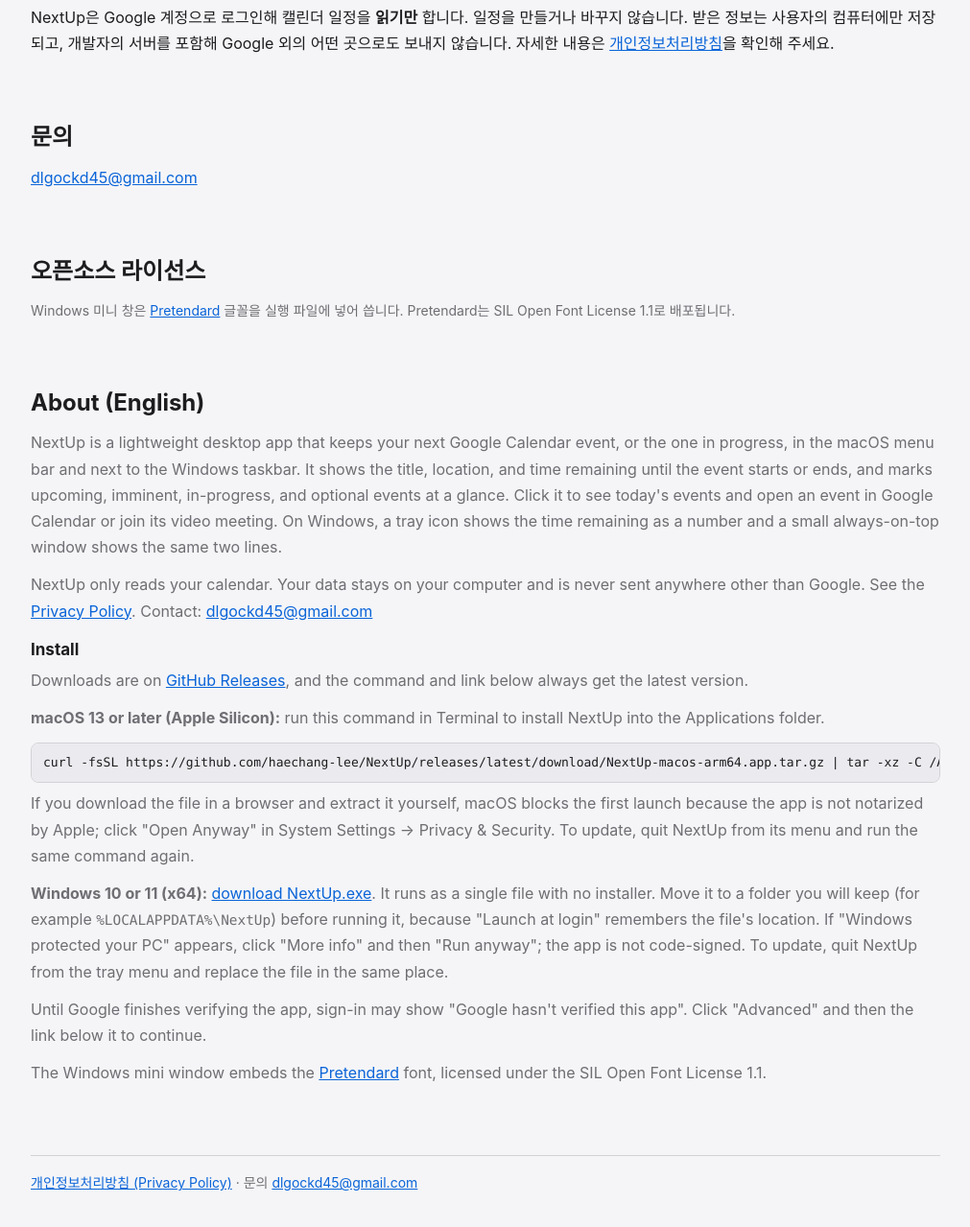
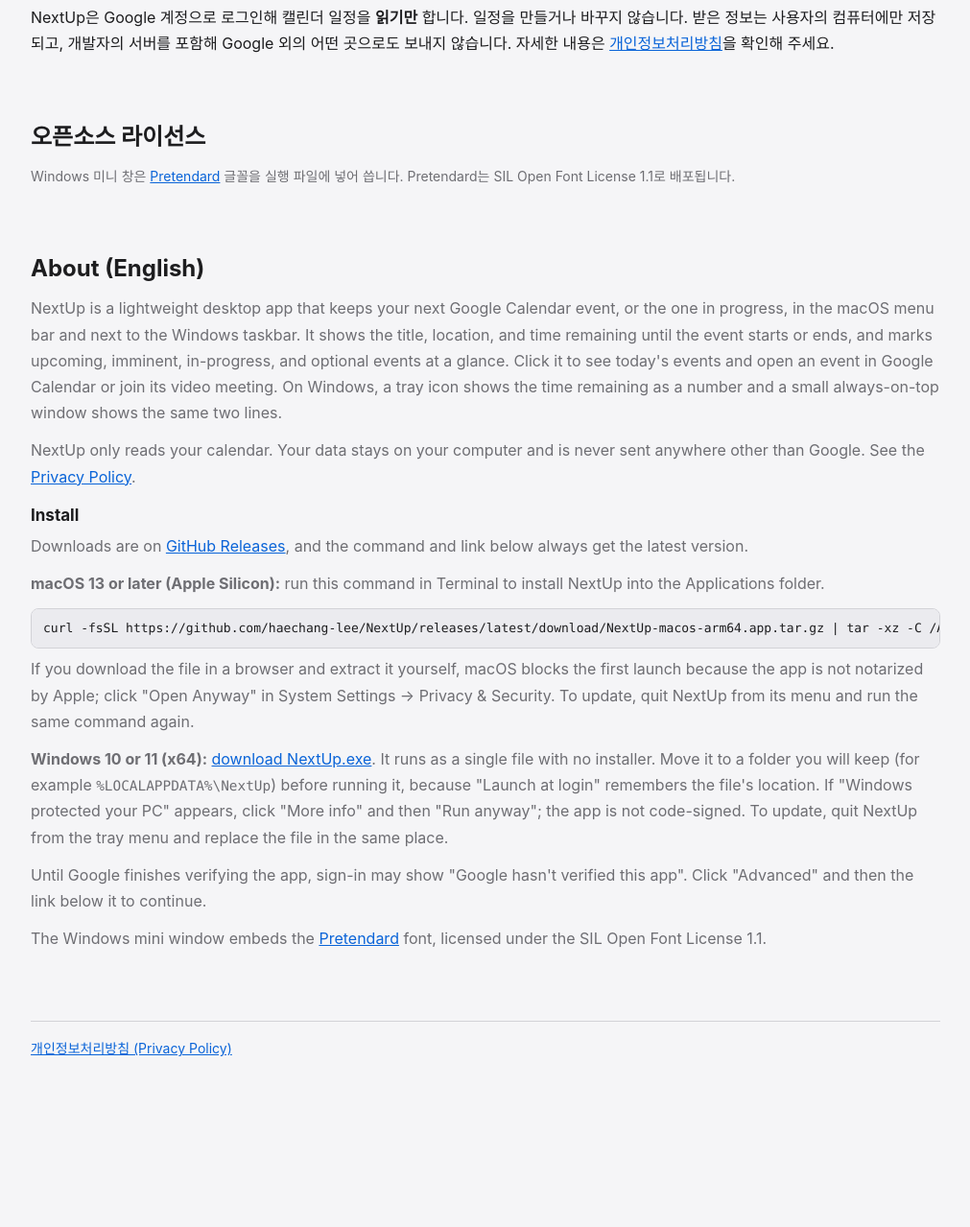
Before and after one commit to haechang-lee/NextUp, a plain HTML site: page index.html in a window 1280 px wide. Shown: the part 3404-4683 px from the top of the page at 96% size, without its empty margins (134-1145 px from the left). After the commit the page ends 4573 px from the top, so only its background shows below. Drawn offline with Linux system fonts and the light colour scheme.

Commit message:
docs: 홈페이지에서 문의 이메일 주소 제거

```diff
--- a/index.html
+++ b/index.html
@@ -5,6 +5,10 @@
 <meta name="viewport" content="width=device-width, initial-scale=1">
 <title>NextUp — 다음 일정을 메뉴 막대에서</title>
 <meta name="description" content="NextUp은 Google 캘린더의 다음 일정을 macOS 메뉴 막대와 Windows 작업 표시줄 옆에 늘 보여 주는 가벼운 데스크톱 앱입니다.">
+<meta property="og:title" content="NextUp">
+<meta property="og:description" content="Google 캘린더의 다음 일정을 메뉴 막대와 작업 표시줄에 늘 보여 주는 데스크톱 앱">
+<meta property="og:image" content="og-image.png">
+<link rel="icon" type="image/png" href="icon.png">
 <style>
 :root{
   --page:#f5f5f7; --text:#1d1d1f; --muted:#6e6e73; --card:#ffffff; --line:#d2d2d7; --link:#0a64d8;
@@ -254,16 +258,13 @@ footer{margin-top:72px;padding-top:16px;border-top:1px solid var(--line);color:v
   <h2>Google 계정과 개인정보</h2>
   <p>NextUp은 Google 계정으로 로그인해 캘린더 일정을 <b>읽기만</b> 합니다. 일정을 만들거나 바꾸지 않습니다. 받은 정보는 사용자의 컴퓨터에만 저장되고, 개발자의 서버를 포함해 Google 외의 어떤 곳으로도 보내지 않습니다. 자세한 내용은 <a href="privacy.html">개인정보처리방침</a>을 확인해 주세요.</p>
 
-  <h2>문의</h2>
-  <p><a href="mailto:dlgockd45@gmail.com">dlgockd45@gmail.com</a></p>
-
   <h2>오픈소스 라이선스</h2>
   <p class="note">Windows 미니 창은 <a href="https://github.com/orioncactus/pretendard">Pretendard</a> 글꼴을 실행 파일에 넣어 씁니다. Pretendard는 SIL Open Font License 1.1로 배포됩니다.</p>
 
   <section class="en">
     <h2>About (English)</h2>
     <p>NextUp is a lightweight desktop app that keeps your next Google Calendar event, or the one in progress, in the macOS menu bar and next to the Windows taskbar. It shows the title, location, and time remaining until the event starts or ends, and marks upcoming, imminent, in-progress, and optional events at a glance. Click it to see today's events and open an event in Google Calendar or join its video meeting. On Windows, a tray icon shows the time remaining as a number and a small always-on-top window shows the same two lines.</p>
-    <p>NextUp only reads your calendar. Your data stays on your computer and is never sent anywhere other than Google. See the <a href="privacy.html">Privacy Policy</a>. Contact: <a href="mailto:dlgockd45@gmail.com">dlgockd45@gmail.com</a></p>
+    <p>NextUp only reads your calendar. Your data stays on your computer and is never sent anywhere other than Google. See the <a href="privacy.html">Privacy Policy</a>.</p>
     <h3>Install</h3>
     <p>Downloads are on <a href="https://github.com/haechang-lee/NextUp/releases">GitHub Releases</a>, and the command and link below always get the latest version.</p>
     <p><b>macOS 13 or later (Apple Silicon):</b> run this command in Terminal to install NextUp into the Applications folder.</p>
@@ -275,7 +276,7 @@ footer{margin-top:72px;padding-top:16px;border-top:1px solid var(--line);color:v
   </section>
 
   <footer>
-    <a href="privacy.html">개인정보처리방침 (Privacy Policy)</a> · 문의 <a href="mailto:dlgockd45@gmail.com">dlgockd45@gmail.com</a>
+    <a href="privacy.html">개인정보처리방침 (Privacy Policy)</a>
   </footer>
 </main>
 </body>
```
